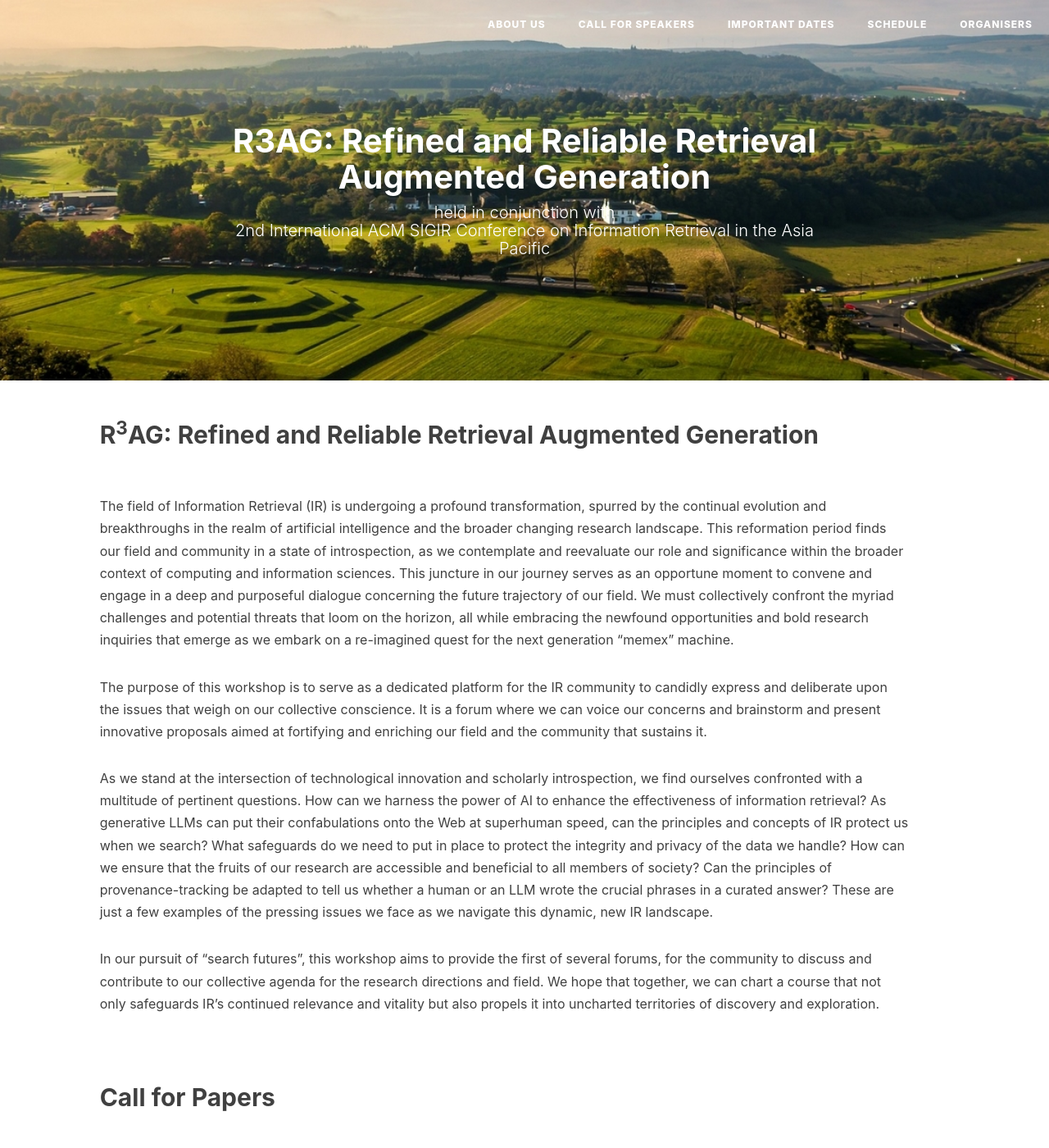
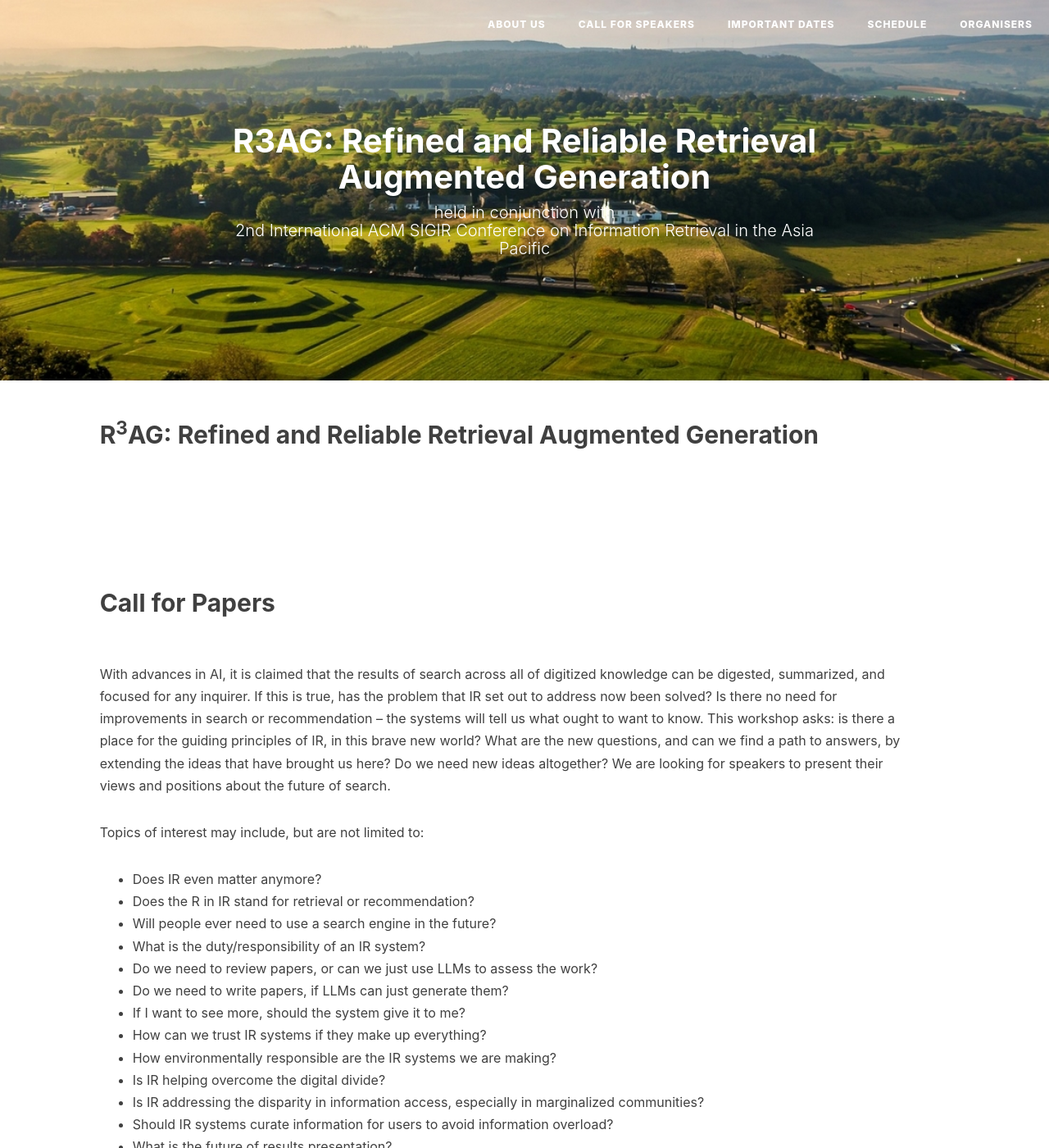
Before and after one commit to R3AG-SIGIR-AP/R3AG-SIGIR-AP.github.io, a Jekyll site: the page built from index.md, in a window 1280 px wide and 1400 px high. Shown: the whole window at 82% size. Built offline with Jekyll 4.4.1, drawn with Linux system fonts in a browser that asks for light colours; nearby versions of some CDN libraries; our own code applies the rules of GitHub Pages for plain Markdown files.

Commit message:
basic clean up

```diff
--- a/index.md
+++ b/index.md
@@ -5,14 +5,7 @@ description: ""
 
 ## <a name='Overview' style="color: inherit; text-decoration: none; text-align: center;"> R<sup>3</sup>AG: Refined and Reliable Retrieval Augmented Generation </a>
 <br/>
-The field of Information Retrieval (IR) is undergoing a profound transformation, spurred by the continual evolution and breakthroughs in the realm of artificial intelligence and the broader changing research landscape. This reformation period finds our field and community in a state of introspection, as we contemplate and reevaluate our role and significance within the broader context of computing and information sciences. This juncture in our journey serves as an opportune moment to convene and engage in a deep and purposeful dialogue concerning the future trajectory of our field. We must collectively confront the myriad challenges and potential threats that loom on the horizon, all while embracing the newfound opportunities and bold research inquiries that emerge as we embark on a re-imagined quest for the next generation “memex” machine.
 
-The purpose of this workshop is to serve as a dedicated platform for the IR community to candidly express and deliberate upon the issues that weigh on our collective conscience. It is a forum where we can voice our concerns and brainstorm and present innovative proposals aimed at fortifying and enriching our field and the community that sustains it.
-
-As we stand at the intersection of technological innovation and scholarly introspection, we find ourselves confronted with a multitude of pertinent questions. How can we harness the power of AI to enhance the effectiveness of information retrieval?  As generative LLMs can put their confabulations onto the Web at superhuman speed, can the principles and concepts of IR protect us when we search? What safeguards do we need to put in place to protect the integrity and privacy of the data we handle? How can we ensure that the fruits of our research are accessible and beneficial to all members of society? Can the principles of provenance-tracking be adapted to tell us whether a human or an LLM wrote the crucial phrases in a curated answer? These are just a few examples of the pressing issues we face as we navigate this dynamic, new IR landscape.
-
-In our pursuit of “search futures”, this workshop aims to provide the first of several forums, for the community to discuss and contribute to our collective agenda for the research directions and field. We hope that together, we can chart a course that not only safeguards IR’s continued relevance and vitality but also propels it into uncharted territories of discovery and exploration.
-<br/>
 <br/>
 <br/>
 
```
